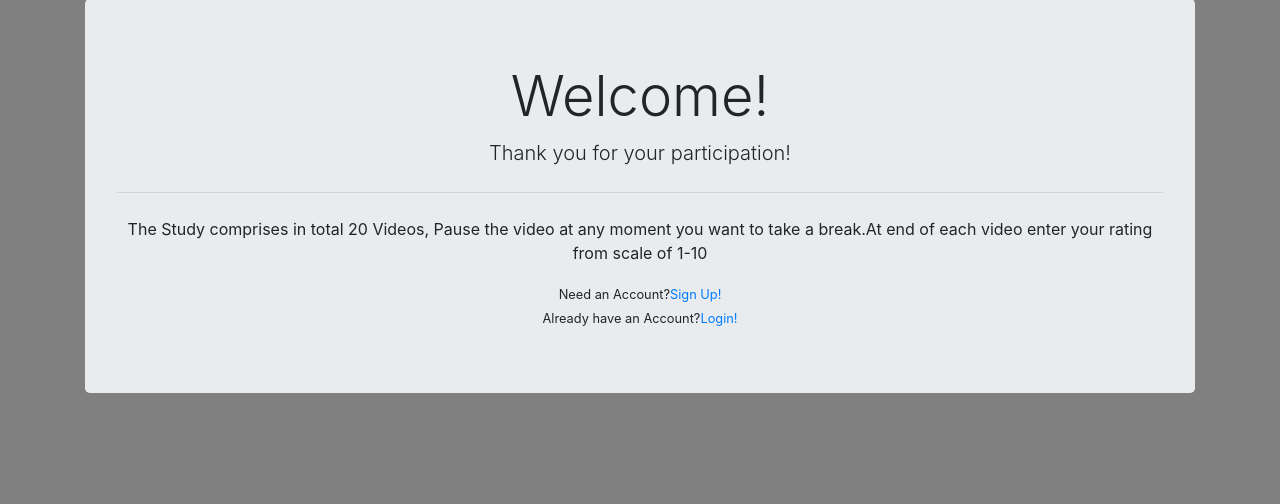
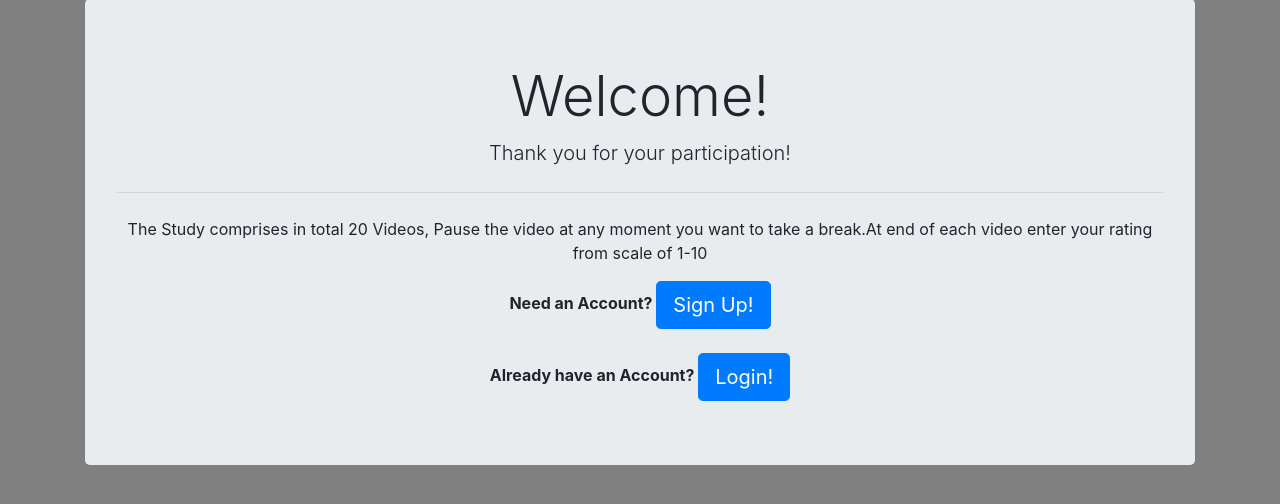
Before and after one commit to ganesh292/DjangoApplication, a Django app: page /videoplay/ in a window 1280 px wide. Shown: the part 57-561 px from the top of the page. Run offline with Django 3.2, Linux system fonts and the light colour scheme; some libraries are stand-ins or nearby versions.

Commit message:
changed style of signup buttons
Former-commit-id: 012cc6d71c5020827fb13316de0c11952dc436eb

```diff
--- a/prototype1/videoplay/templates/videoplay/home.html
+++ b/prototype1/videoplay/templates/videoplay/home.html
@@ -14,11 +14,10 @@
                                       <a class="btn btn-primary btn-lg" href="{%url 'videoplay-videos' %}" role="button">Start Watching!</a>
                                     {% else %}
                                       <div>
-                                        <small>
-                                          Need an Account?<a href="{%url 'register'%}">Sign Up!</a>
+                                          <b>Need an Account?  </b> <a  class="btn btn-primary btn-lg" href="{%url 'register'%}" role="button">Sign Up!</a>
                                           <br>
-                                          Already have an Account?<a href="{%url 'login'%}">Login!</a>
-                                        </small>
+                                          <br>
+                                          <b>Already have an Account?  </b><a class="btn btn-primary btn-lg"href="{%url 'login'%}" role="button">Login!</a>
                                     {% endif %}
                                   </div>
                               </div>
```
Also changed, not shown: 1 other file.
